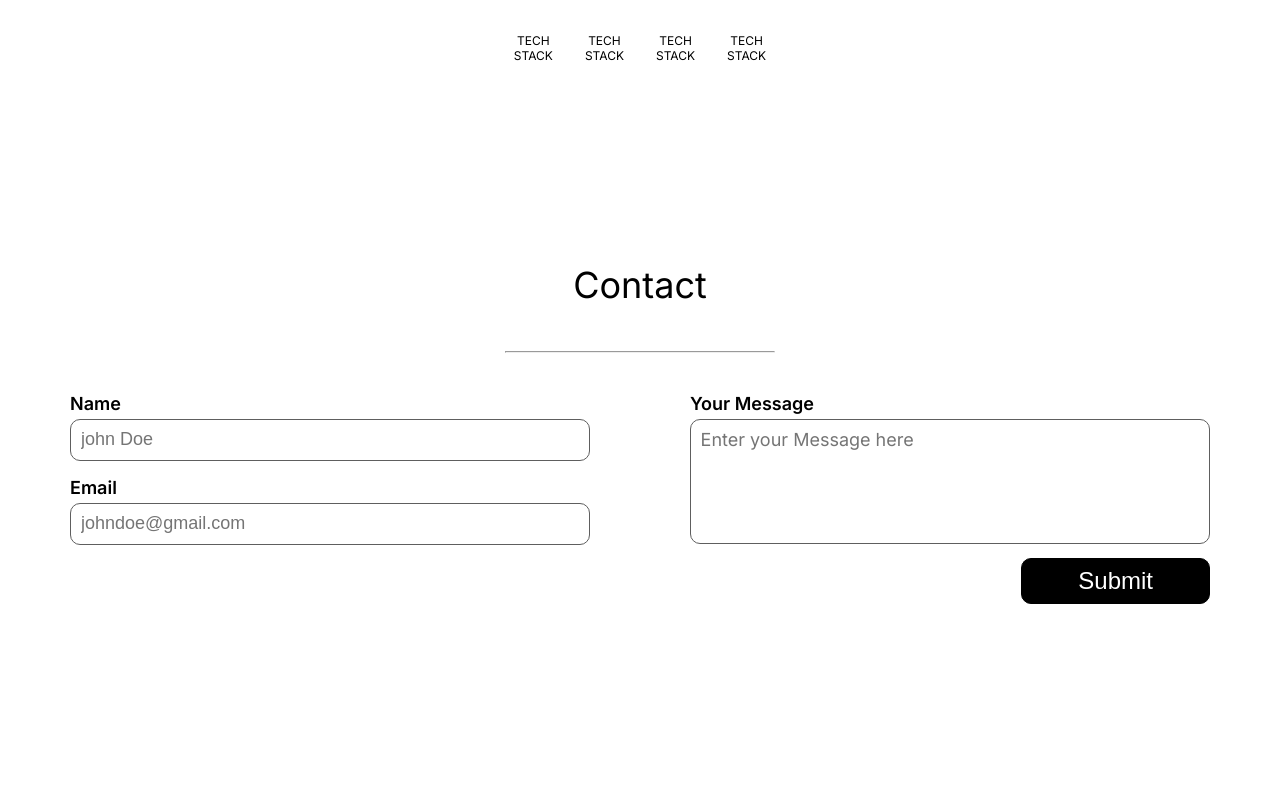
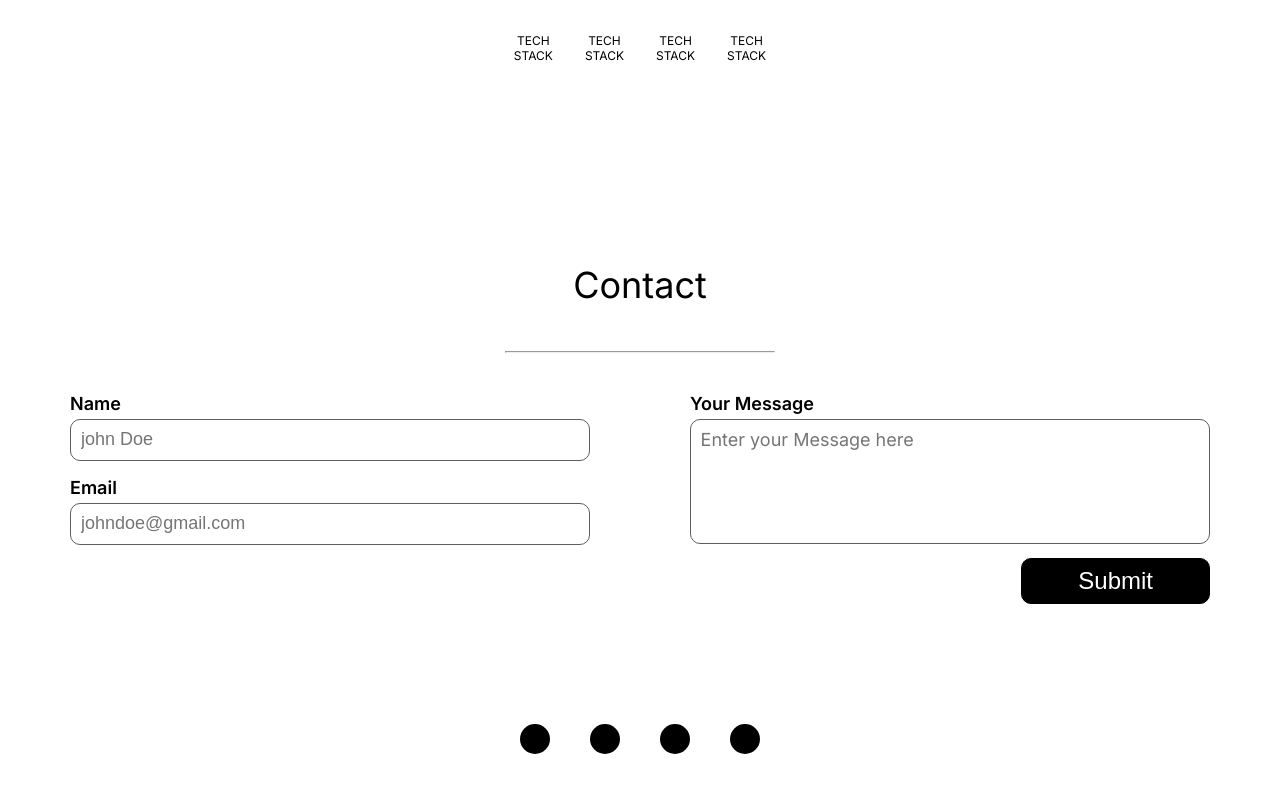
Before and after one commit to sudheermishra/My-Portfolio, a React (Create React App) app: page / in a window 1280 px wide. Shown: the part 885-1678 px from the top of the page. Built offline with nearby package versions, Linux system fonts and the light colour scheme.

Commit message:
footer create

```diff
--- a/src/App.js
+++ b/src/App.js
@@ -1,7 +1,8 @@
 import Main from "./components/Main/Main";
 import Header from "./components/Header/Header";
 import About from "./components/About/About";
-import Contact from "./components/Footer/Contact";
+import Contact from "./components/Contact/Contact";
+import Footer from "./components/Footer/Footer";
 
 function App() {
   return (
@@ -10,6 +11,7 @@ function App() {
       <Main />
       <About />
       <Contact />
+      <Footer />
     </div>
   );
 }
--- a/src/components/Footer/Contact.css
+++ b/src/components/Contact/Contact.css
@@ -2,7 +2,7 @@
   margin-top: 200px;
   max-width: 1140px;
   height: 381px;
-  margin: 200px auto;
+  margin: 200px auto 100px auto;
   text-align: right;
 }
 
--- /dev/null
+++ b/src/components/Contact/Contact.js
@@ -0,0 +1,50 @@
+import "./Contact.css";
+
+function Contact() {
+  return (
+    <section className="contact">
+      <div className="contact-header">
+        <h2>Contact</h2>
+      </div>
+      <hr />
+
+      <form>
+        <div className="form-group">
+          <div className="left-form">
+            <div className="form-name">
+              <label htmlFor="name">Name</label>
+              <br />
+              <input type="text" name="name" id="name" placeholder="john Doe" />
+            </div>
+            <div className="form-email">
+              <label htmlFor="Email">Email</label>
+              <br />
+              <input
+                type="email"
+                name="email"
+                id="email"
+                placeholder="johndoe@gmail.com"
+              />
+            </div>
+          </div>
+
+          <div className="right-form">
+            <div className="form-message">
+              <label htmlFor="message">Your Message</label> <br />
+              <textarea
+                name="message"
+                id="message"
+                placeholder="Enter your Message here"></textarea>
+            </div>
+          </div>
+        </div>
+
+        <button type="submit" className="submit-btn">
+          Submit
+        </button>
+      </form>
+    </section>
+  );
+}
+
+export default Contact;
--- a/src/components/Footer/Contact.js
+++ /dev/null
@@ -1,51 +0,0 @@
-import "./Contact.css";
-
-function Contact() {
-  return (
-    <section className='contact'>
-      <div className='contact-header'>
-        <h2>Contact</h2>
-      </div>
-      <hr />
-
-      <form>
-        <div className='form-group'>
-          <div className='left-form'>
-            <div className='form-name'>
-              <label for='name'>Name</label>
-              <br />
-              <input type='text' name='name' id='name' placeholder='john Doe' />
-            </div>
-            <div className='form-email'>
-              <label for='Email'>Email</label>
-              <br />
-              <input
-                type='email'
-                name='email'
-                id='email'
-                placeholder='johndoe@gmail.com'
-              />
-            </div>
-          </div>
-
-          <div className='right-form'>
-            <div className='form-message'>
-              <label for='message'>Your Message</label> <br />
-              <textarea
-                name='message'
-                id='message'
-                placeholder='Enter your Message here'
-              ></textarea>
-            </div>
-          </div>
-        </div>
-
-        <button type='submit' className='submit-btn'>
-          Submit
-        </button>
-      </form>
-    </section>
-  );
-}
-
-export default Contact;
--- /dev/null
+++ b/src/components/Footer/Footer.css
@@ -0,0 +1,19 @@
+footer {
+  margin-top: -20px;
+  text-align: center;
+}
+
+.footer-group {
+  max-width: 1140px;
+  height: 381px;
+  margin: 50px auto;
+}
+
+span {
+  display: inline-block;
+  height: 30px;
+  width: 30px;
+  border-radius: 50%;
+  background-color: black;
+  margin: 0px 20px;
+}
--- /dev/null
+++ b/src/components/Footer/Footer.js
@@ -0,0 +1,16 @@
+import "./Footer.css";
+
+function Footer() {
+  return (
+    <footer>
+      <div className="footer-group">
+        <span></span>
+        <span></span>
+        <span></span>
+        <span></span>
+      </div>
+    </footer>
+  );
+}
+
+export default Footer;
```
